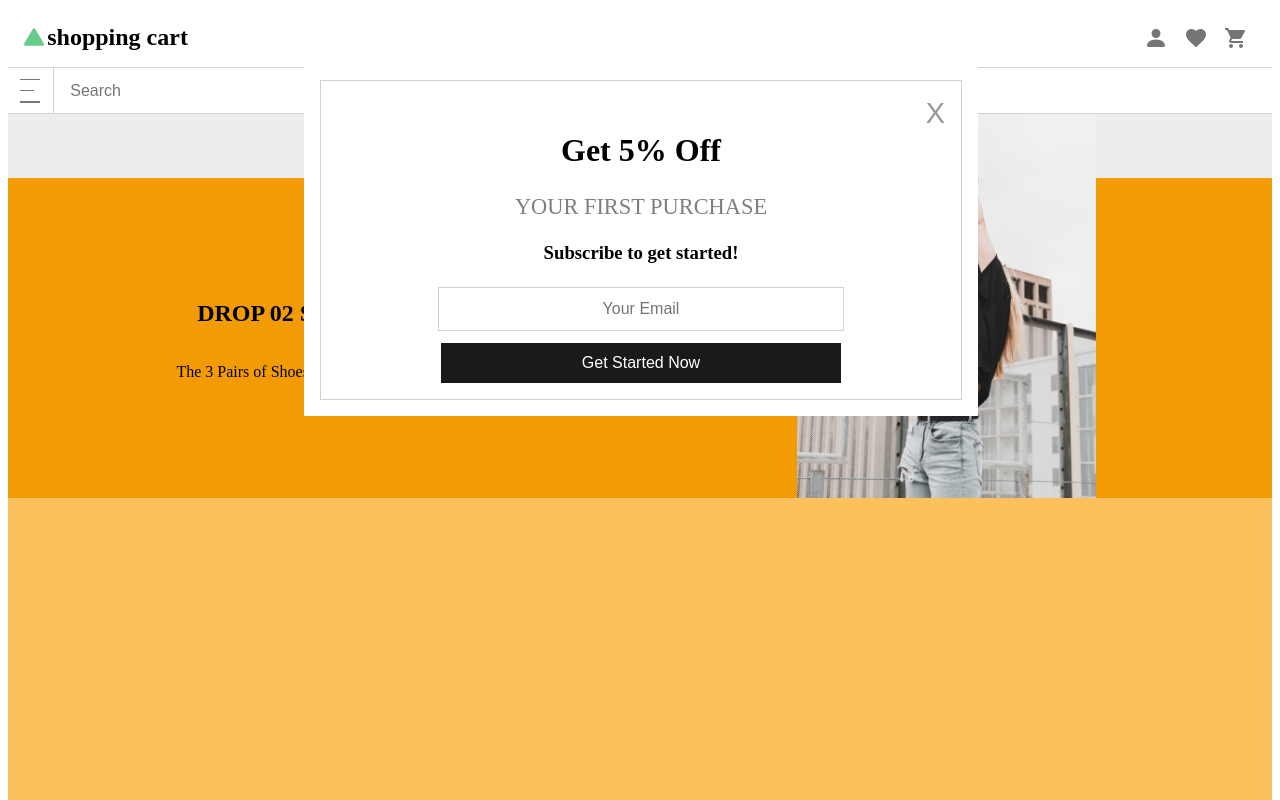
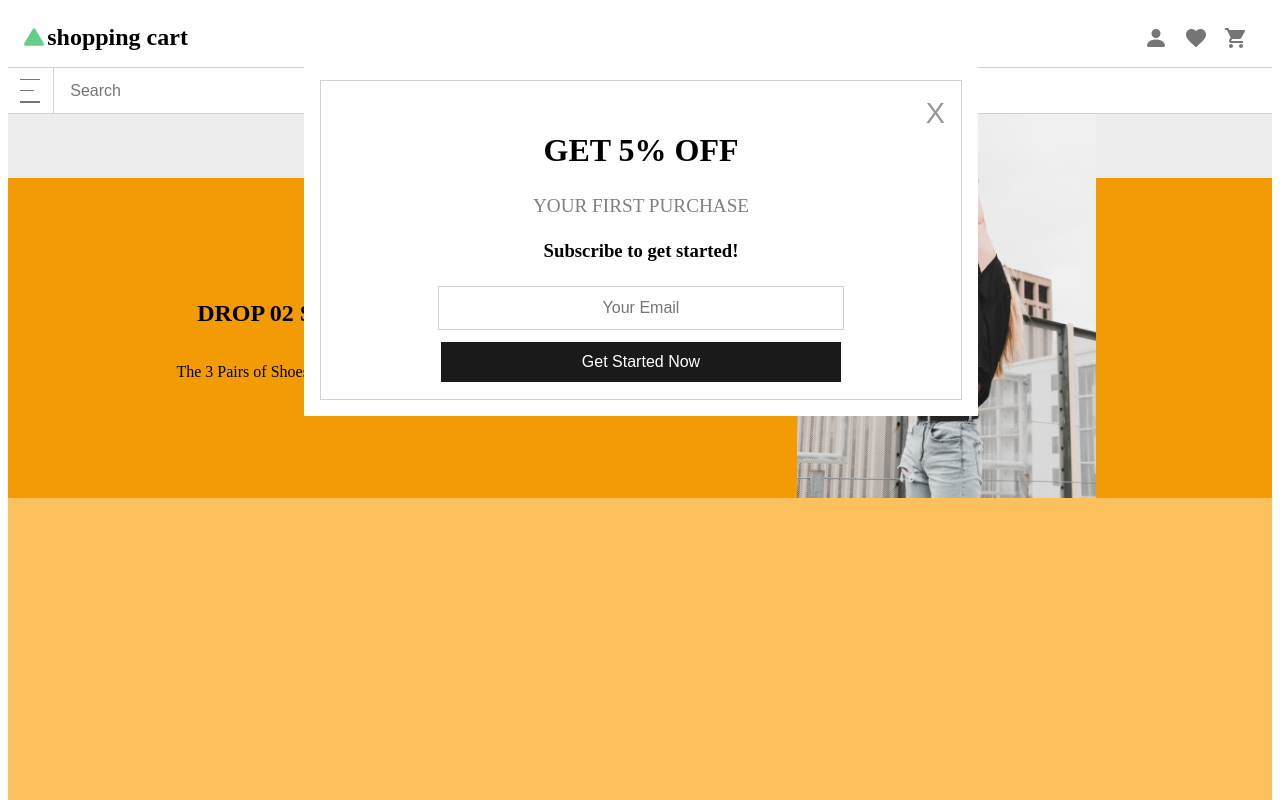
Before and after one commit to bpetermann/mern-shopping-cart, a React (Create React App) app in the folder frontend/: page / in a window 1280 px wide. Shown: the top 800 px of the page. Built offline with nearby package versions, Linux system fonts and the light colour scheme; no server answers; the HTML template or start-up script is replaced by a standard one.

Commit message:
Minor style changes in popup

```diff
--- a/frontend/src/components/modal/popup/Popup.jsx
+++ b/frontend/src/components/modal/popup/Popup.jsx
@@ -26,7 +26,7 @@ const Popup = ({ closePopup }) => {
           X
         </button>
         <form className={styles['content']} onSubmit={registrationHandler}>
-          <h1 className={styles['headline']}>Get 5% Off</h1>
+          <h1 className={styles['headline']}>GET 5% OFF</h1>
           <span className={styles['info']}>YOUR FIRST PURCHASE</span>
           <h3>Subscribe to get started!</h3>
           <input
--- a/frontend/src/components/modal/popup/Popup.module.css
+++ b/frontend/src/components/modal/popup/Popup.module.css
@@ -38,7 +38,7 @@
 }
 
 .info {
-  font-size: 1.4rem;
+  font-size: 1.2rem;
   color: rgba(0, 0, 0, 0.5);
 }
 
```
